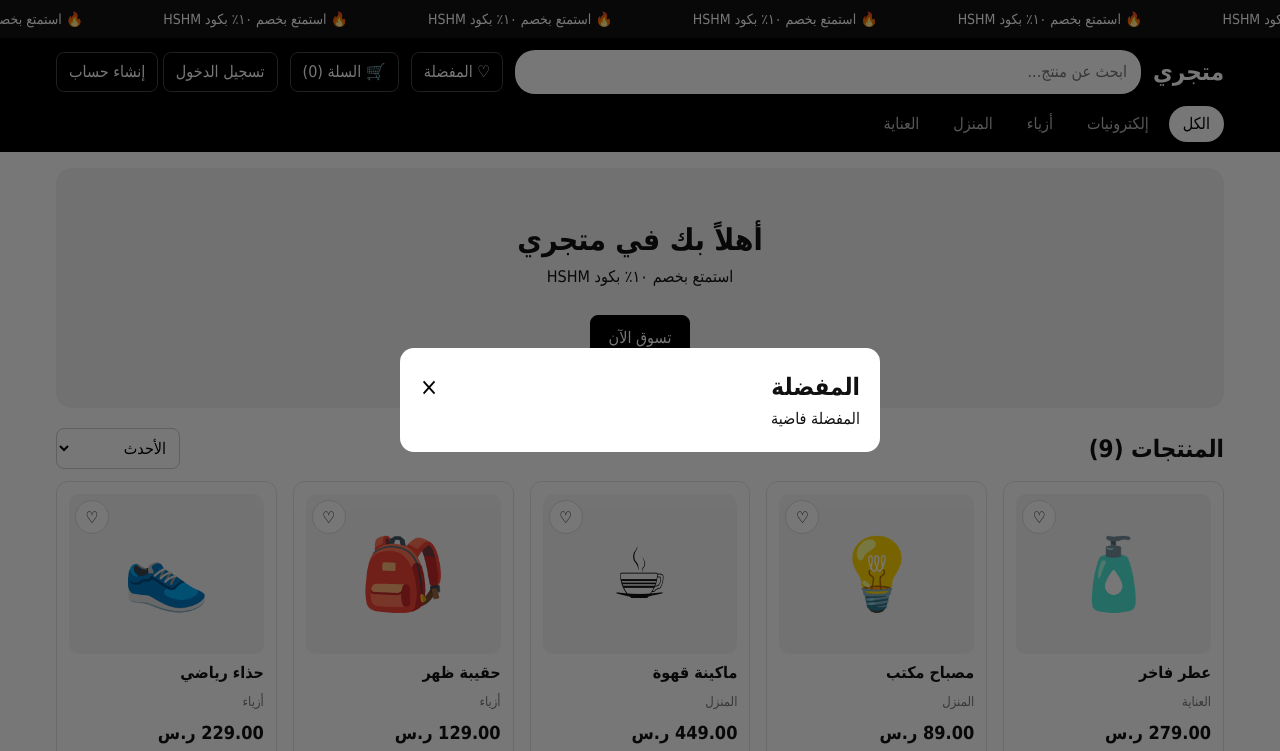
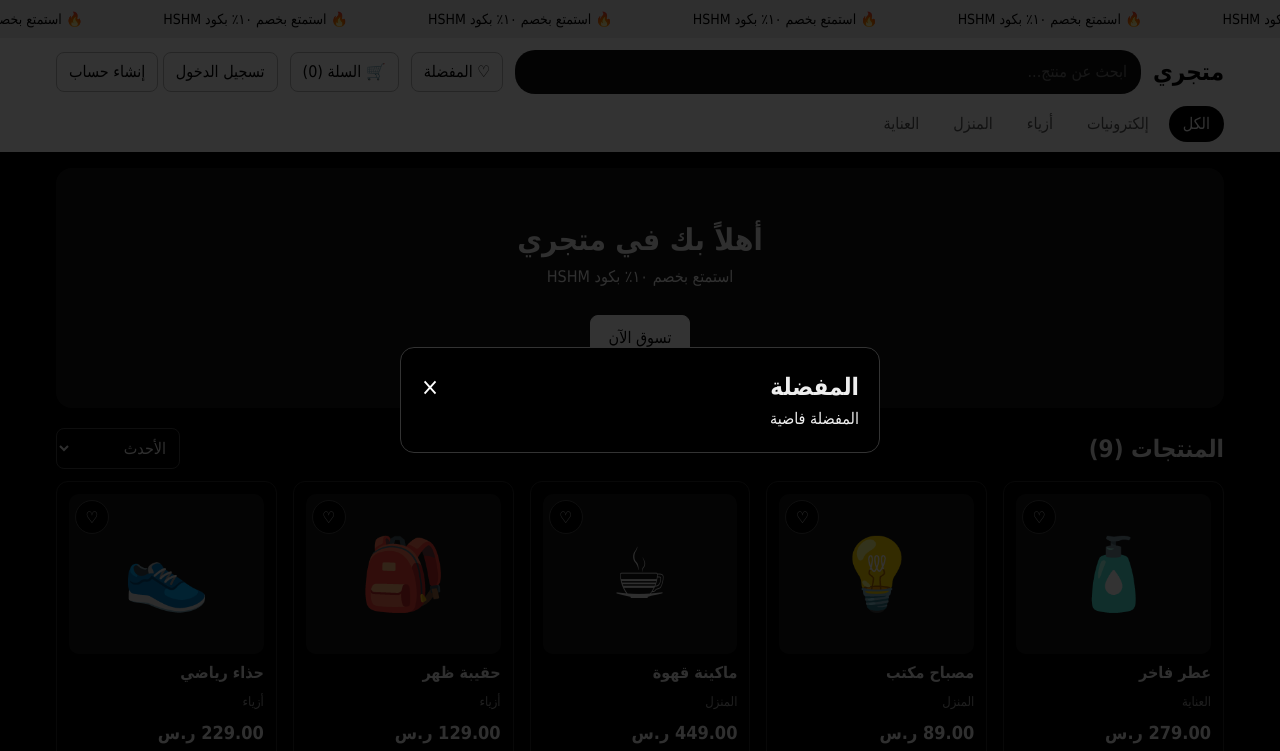
Before and after one commit to gamerhashem892-lab/copilot-store-2026, a plain HTML site: page index.html in a window 1280 px wide. Both pictures are taken after a click on the button "♡ المفضلة". Shown: the top 751 px of the page. Drawn offline with Linux system fonts and the dark colour scheme.

Commit message:
Update index.html

```diff
--- a/index.html
+++ b/index.html
@@ -2,6 +2,7 @@
 <html lang="ar" dir="rtl">
 <head>
 <meta charset="UTF-8">
+<meta name="color-scheme" content="light dark">
 <meta name="viewport" content="width=device-width, initial-scale=1">
 <title>متجري</title>
 <style>
@@ -50,6 +51,31 @@ select,.field{padding:9px;border:1px solid #ccc;border-radius:8px;background:#ff
 .stat b{display:block;font-size:22px}
 footer{background:#000;color:#aaa;text-align:center;padding:24px;margin-top:40px}
 .toast{position:fixed;bottom:20px;right:50%;transform:translateX(50%);background:#000;color:#fff;padding:10px 20px;border-radius:30px;display:none;z-index:30}
+/* ===== الوضع الليلي: عكس الألوان تلقائياً حسب جهاز الزائر ===== */
+@media (prefers-color-scheme: dark){
+:root{color-scheme:dark}
+body,.modal,.fav,select,.field{background:#000;color:#eee}
+.ticker{background:#eee;color:#000}
+header,footer{background:#fff;color:#000}
+footer{color:#555}
+.bar input{background:#111;color:#fff}
+.nbtn{color:#000;border-color:#bbb}
+.nbtn:hover{background:#eee}
+nav button{color:#555}
+nav button.on{background:#000;color:#fff}
+.hero,.pic{background:#161616}
+.card,.row{border-color:#2a2a2a}
+.card:hover{box-shadow:0 6px 20px #fff2}
+.btn{background:#fff;color:#000;border-color:#fff}
+.btn.light{background:#000;color:#fff}
+.btn:disabled{opacity:.4}
+.close{color:#fff}
+.fav,select,.field{border-color:#444}
+.muted{color:#999}
+.modal{border:1px solid #333}
+.overlay{background:#000c}
+.stat,.toast{background:#fff;color:#000}
+}
 </style>
 </head>
 <body>
```
